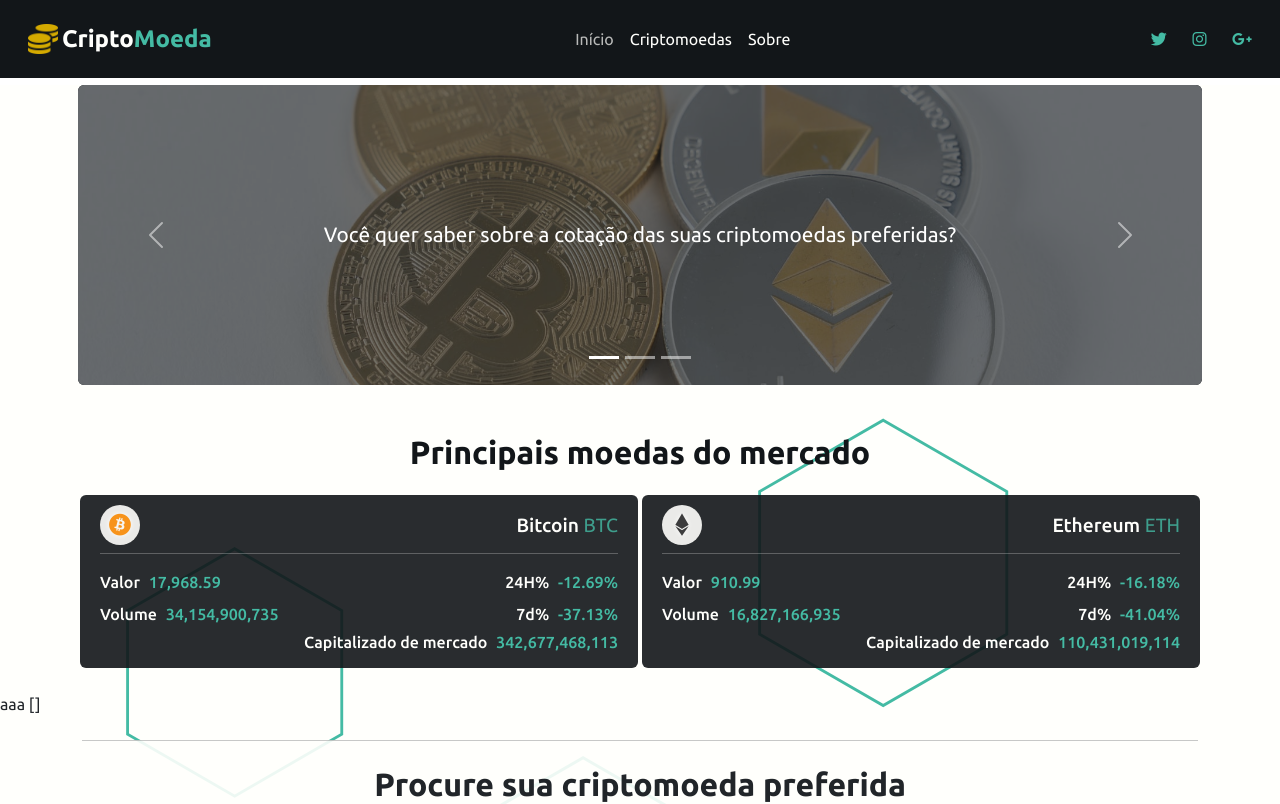
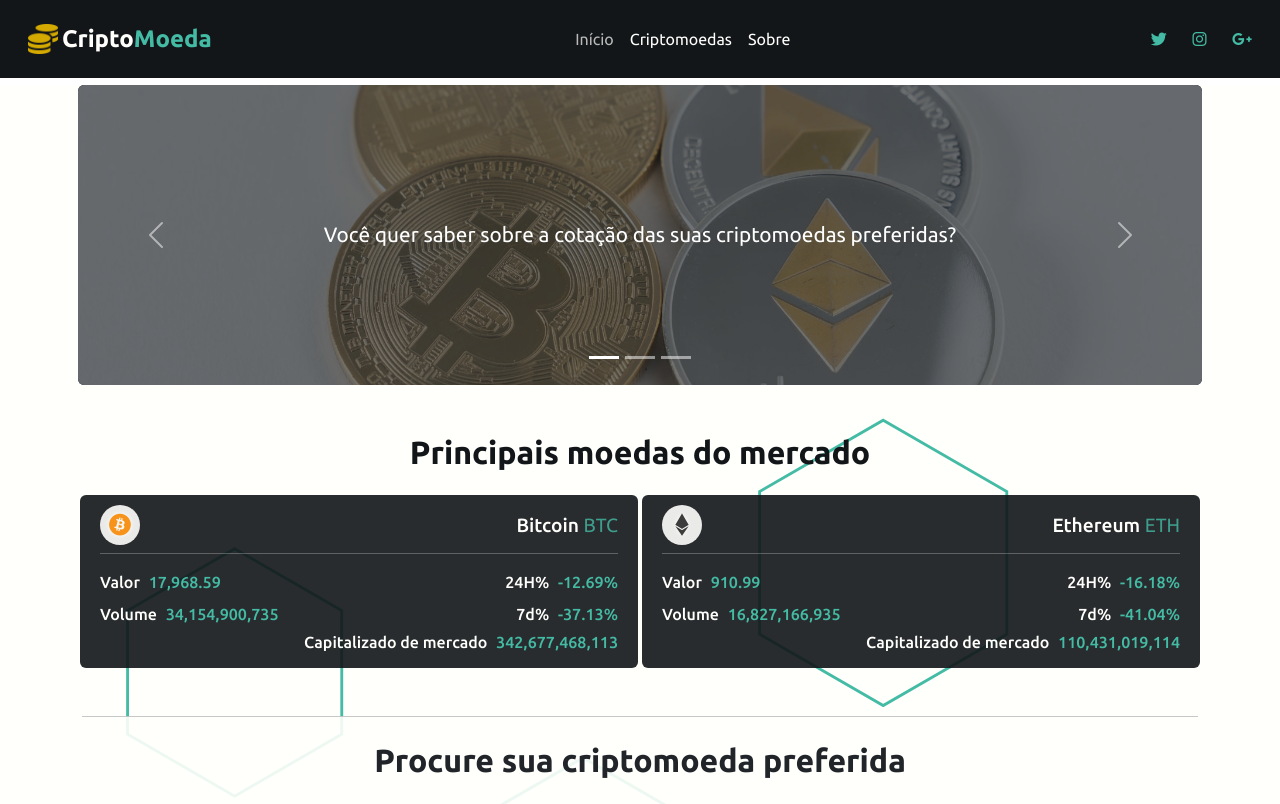
Before and after one commit to IsaacLouzeiro/preco-criptomoedas, a Vue app: page / in a window 1280 px wide. Shown: the top 804 px of the page. Built offline with nearby package versions, Linux system fonts and the light colour scheme; no server answers.

Commit message:
removendo tudo relacionado a api

```diff
--- a/src/App.vue
+++ b/src/App.vue
@@ -31,14 +31,10 @@
         </div>
     </nav>
 
-
     <SecaoHeader />
 
     <SecaoPrincipal class="container" :criptoCurrency="criptoCurrency" />
 
-    <div>aaa
-        <span>{{ criptos }}</span>
-    </div>
     <SecaoCriptomoedas class="container pb-3" :criptoCurrency="criptoCurrency" />
 </template>
 
@@ -46,7 +42,6 @@
 import SecaoPrincipal from './components/SecaoPrincipal.vue'
 import SecaoHeader from './components/SecaoHeader.vue'
 import SecaoCriptomoedas from './components/SecaoCriptomoedas.vue'
-import api from './api.js';
 
 export default {
     name: 'App',
@@ -77,22 +72,12 @@
                     volume: '16,827,166,935'
                 }
             ],
-
-            criptos: []
         }
     },
-
-    mounted() {
-        api.get('').then(response => {
-            this.criptos = response.data
-        })
-    },
-
     // ler a rolagem da pagina
     created() {
         window.addEventListener("scroll", this.stickyTop);
     },
-
     unmounted() {
         window.removeEventListener("scroll", this.stickyTop);
     },
```
